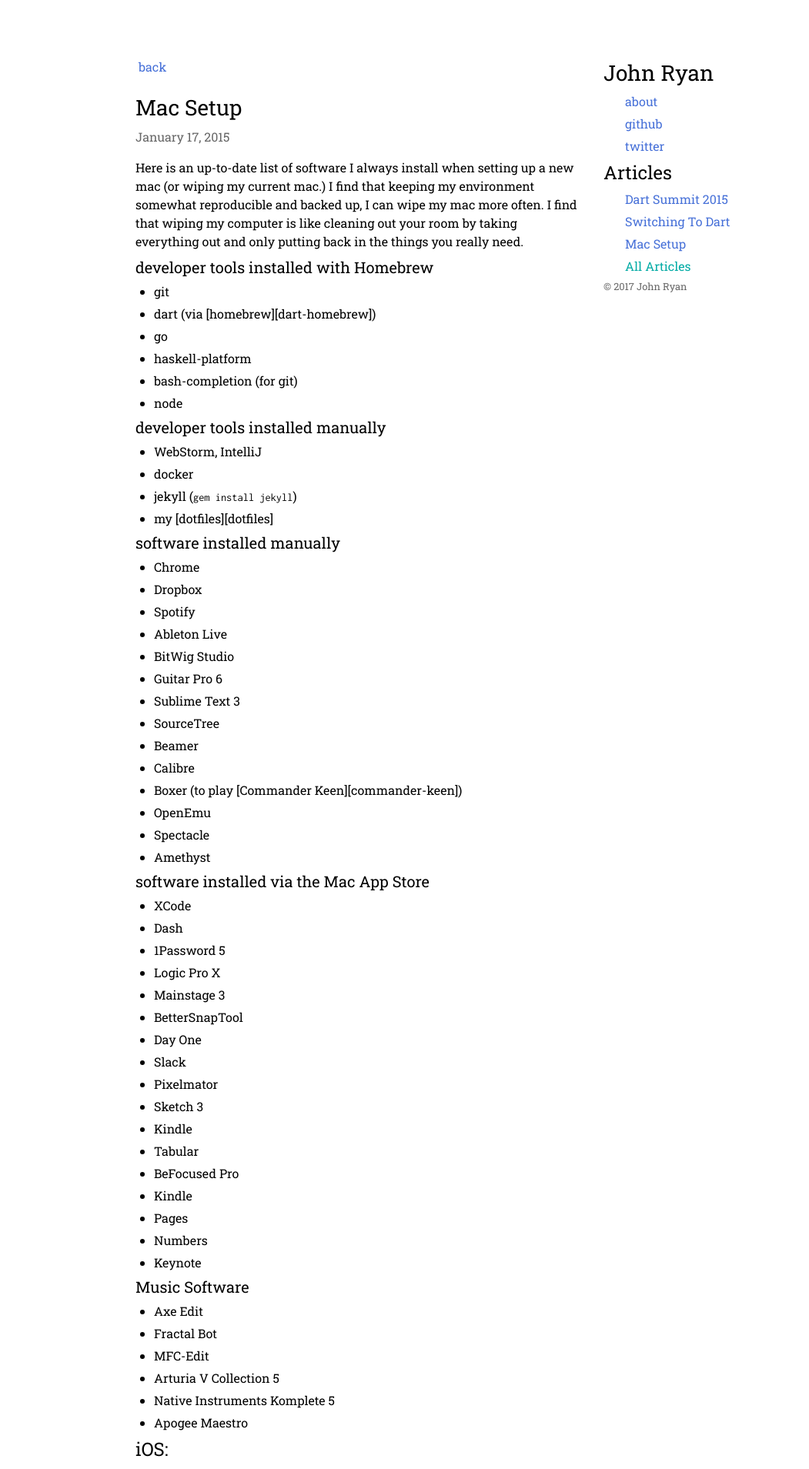
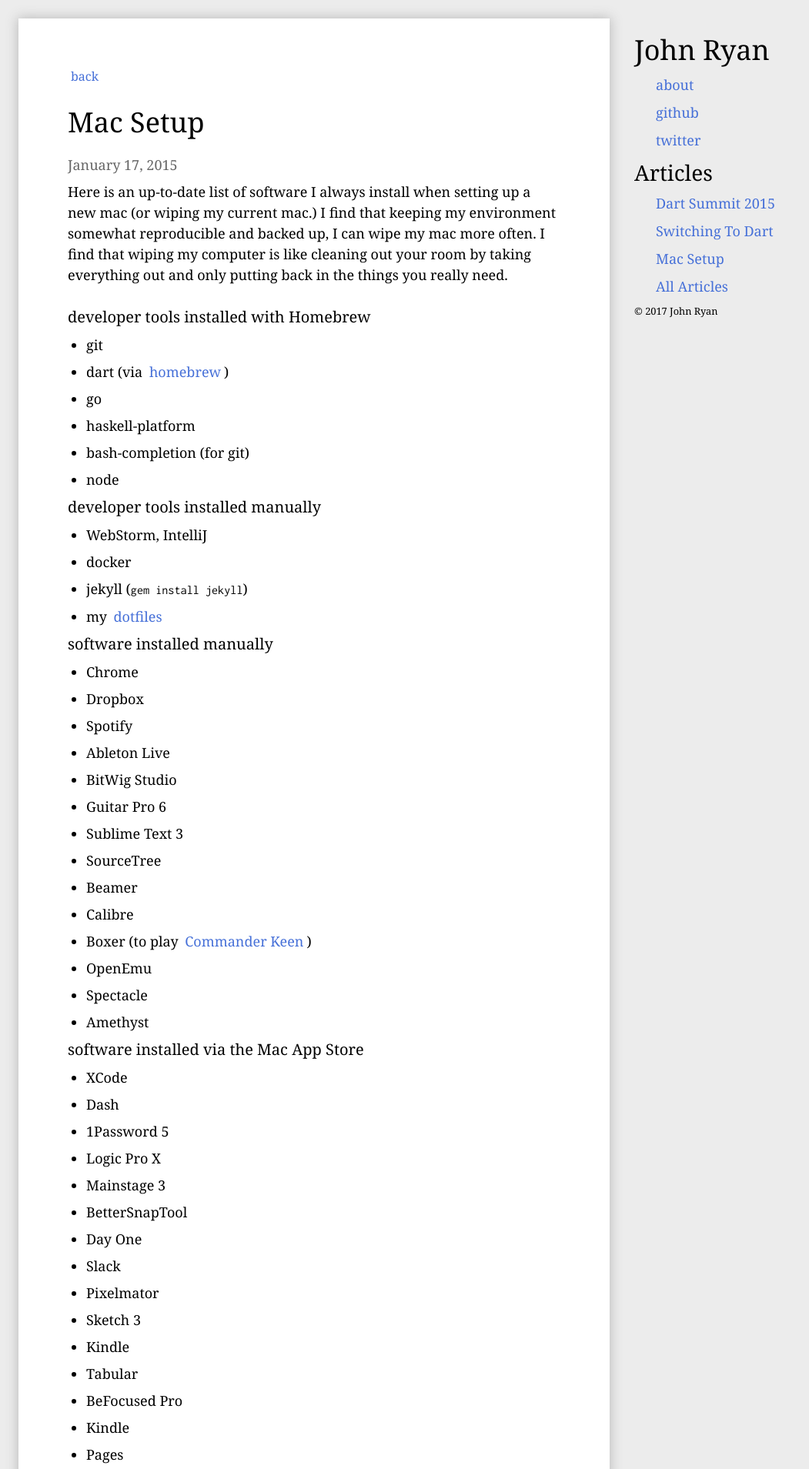
Before and after one commit to johnpryan/github-pages-src, a Jekyll site: the page built from _posts/2015-01-17-mac-setup.md, in a window 1280 px wide. Shown: the top 1909 px of the page at 77% size, without its empty margins (0-1051 px from the left). Built offline with Jekyll 4.4.1, drawn with Linux system fonts in a browser that asks for light colours; some of the changed text lies outside the part shown.

Commit message:
model after safari reader

```diff
--- a/_layouts/post.html
+++ b/_layouts/post.html
@@ -12,9 +12,6 @@
     <div class="post_date">
     	<p>{{ page.date | date: '%B %-d, %Y' }}</p>
     </div>
-    <div class="post_meta">
-    	<p>{{ tags_content }}</p>
-    </div>
     <div class="post_content"?>
         {{ content }}
     </div>
--- a/_posts/2015-01-17-mac-setup.md
+++ b/_posts/2015-01-17-mac-setup.md
@@ -130,7 +130,7 @@
 - [Dayle Rees' color schemes][colour-schemes]
 - [vimR][vimr] and [IdeaVim][idea-vim]
 
-[dart-homebrew]:
+[dart-homebrew]: https://www.dartlang.org/install/mac
 [commander-keen]: http://en.wikipedia.org/wiki/Commander_Keen
 [obsidimod]: http://color-themes.com/?view=theme&id=563a1a9c80b4acf11273af02
 [wwdc16-mod]: http://color-themes.com/?view=theme&id=58921623cc35aa1b00dba3f9
--- a/assets/css/main.scss
+++ b/assets/css/main.scss
@@ -17,10 +17,10 @@
   vertical-align: baseline;
 }
 
-$serif: "Roboto Slab", Georgia, serif;
-$sans: "Roboto", "Helvetica Neue", Arial, sans-serif;
+$serif: Georgia, serif;
+$sans: "Helvetica Neue", Arial, sans-serif;
 $mono: 'Inconsolata', Menlo, Courier, monospace;
-$title: "Roboto Slab", "Helvetica Neue", Arial, sans-serif;
+$title: Georgia, serif;
 
 $text-color: #272727;
 $link-color: #4670d8;
@@ -50,9 +50,26 @@
 $table-head-color: $text-color;
 $table-alt-bg: #F6F6F6;
 
-p {
-  margin-bottom: $margin;
-  line-height: 24px;
+$article-box-shadow: 0px 0px 15px 1px #bbbbbb;
+$article-padding: 64px;
+$article-padding-sm: 24px;
+
+body {
+  background-color: rgb(236,236,236);
+}
+
+p, li {
+  font-size: 18px;
+  line-height: 1.5em;
+}
+
+article p {
+  margin-bottom: 1.5em;
+}
+article {
+  h1, h2, h3, h4, h5, h6 {
+    margin-bottom: 0.5em;
+  }
 }
 
 h1, h2, h3, h4, h5, h6 {
@@ -110,11 +127,11 @@
 }
 
 h1 {
-  font-size: 1.75em;
+  font-size: 2.25em;
 }
 
 h2 {
-  font-size: 1.5em;
+  font-size: 1.75em;
 }
 
 h3 {
@@ -146,10 +163,9 @@
   font-family: $serif;
   color: $date-color;
   display: inline-block;
-}
-
-.all_articles_link {
-  color: $all-articles-color;
+  p {
+    margin-bottom: $margin;
+  }
 }
 
 .all_articles {
@@ -168,12 +184,14 @@
 
 .footer {
   font-family: $serif;
-  color: $date-color;
   margin-bottom: 32px;
   font-size: 0.8em;
 }
 
 article {
+  background-color: white;
+  box-shadow: $article-box-shadow;
+  padding: $article-padding;
   overflow: hidden;
   font-family: $serif;
 }
@@ -222,7 +240,6 @@
 
 // Layout
 article, nav {
-  padding: $layout-padding;
   margin: $layout-margin;
 }
 
@@ -232,9 +249,9 @@
 
 // Grid
 .column {
-  max-width: 960px;
+  max-width: 1280px;
   margin: 0 auto;
-  padding: 60px 30px 60px 30px;
+  padding: 16px;
 
   display: flex;
   article {
@@ -242,6 +259,7 @@
     max-width: 640px;
   }
   nav {
+    padding: 16px;
     width: 320px;
   }
 }
@@ -250,4 +268,7 @@
   .column {
     display: block;
   }
+  article {
+    padding: $article-padding-sm;
+  }
 }
```
Also changed, not shown: _posts/2015-05-03-switching-to-dart.md (+1 -0 lines).
